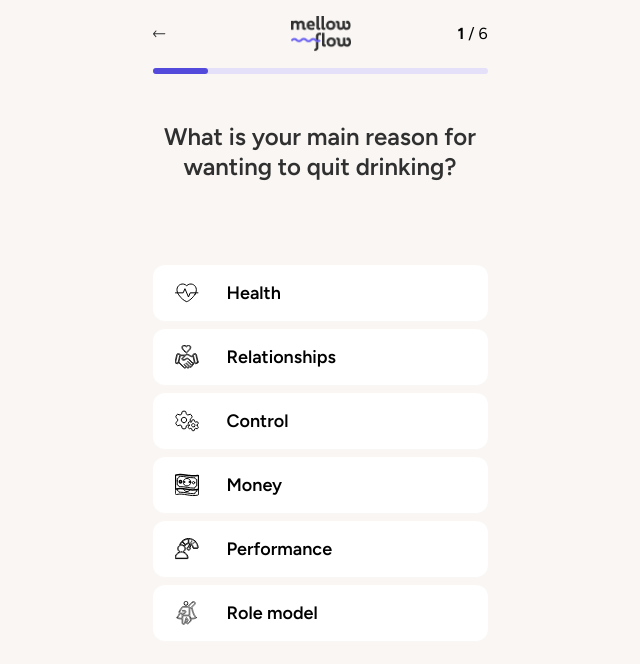
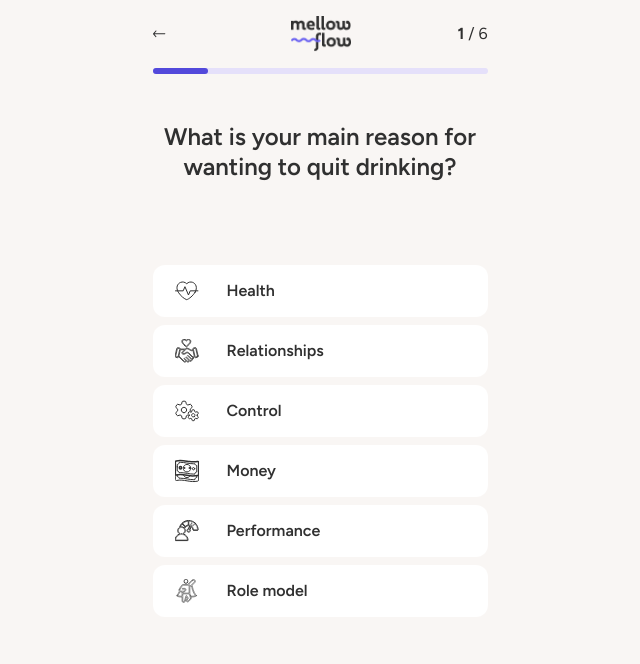
Before and after one commit to Viktorija-Sta/netzet-quiz, a Next.js app: page /quiz in a window 1280 px wide. Shown: the top 664 px of the page, without its empty margins (320-960 px from the left). Built offline with nearby package versions, Linux system fonts and the light colour scheme.

Commit message:
Update text color classes for consistency across CheckoutPage, LandingPage, and QuizPage; modify Tailwind config to replace 'text-text-grey' with 'text-text-gray'

```diff
--- a/app/checkout/page.tsx
+++ b/app/checkout/page.tsx
@@ -49,7 +49,7 @@ export default function CheckoutPage() {
                                     className="flex-shrink-0"
                                 />
                                 <div>
-                                    <span className="text-[10px] text-text-grey">Drinking patterns</span>
+                                    <span className="text-[10px] text-text-gray">Drinking patterns</span>
                                     <span className="block font-bold text-text-gray text-[12px]">Imbalanced</span>
                                 </div>
                             </div>
@@ -65,7 +65,7 @@ export default function CheckoutPage() {
                                     className="flex-shrink-0"
                                 />
                                 <div>
-                                    <span className="text-[10px] text-text-grey">Goal</span>
+                                    <span className="text-[10px] text-text-gray">Goal</span>
                                     <span className="block font-bold text-text-gray text-[12px]">Regain control and live alcohol-free</span>
                                 </div>
                             </div>
@@ -119,7 +119,7 @@ export default function CheckoutPage() {
                                         </div>
 
                                         <div className="w-12 flex-shrink-0 text-right">
-                                            <span className=" font-bold text-[14px]">{item.progress}%</span>
+                                            <span className=" font-bold text-text-gray text-[14px]">{item.progress}%</span>
                                         </div>
 
                                     </div>
--- a/app/page.tsx
+++ b/app/page.tsx
@@ -27,10 +27,10 @@ export default function LandingPage() {
             />
         </div>
 
-        <h1 className="text-[24px] text-center font-semibold text-[#1F1F1F] leading-tight">
+        <h1 className="text-[24px] text-center font-semibold text-text-gray leading-tight">
           What is your gender?
         </h1>
-        <p className="text-[14px] text-center text-[#303030] mt-3">
+        <p className="text-[14px] text-center text-text-gray mt-3">
           We will use this to personalize your plan
         </p>
 
--- a/app/quiz/page.tsx
+++ b/app/quiz/page.tsx
@@ -59,9 +59,9 @@ export default function QuizPage() {
               />
             </div>
 
-            <div className="font-bold ">
+            <div className="font-bold text-text-gray">
               {currentIndex + 1}
-              <span className=" font-normal"> / {TOTAL_QUESTIONS}</span>
+              <span className=" font-normal text-text-gray"> / {TOTAL_QUESTIONS}</span>
             </div>
           </div>
 
@@ -100,8 +100,8 @@ export default function QuizPage() {
                 buttonClasses += ' bg-primary-purple border-primary-purple'
                 textAndIconClasses += ' text-white'
               } else {
-                buttonClasses += ' bg-white border-transparent text-black hover:bg-primary-purple hover:border-primary-purple'
-                textAndIconClasses += ' text-black group-hover:text-white'
+                buttonClasses += ' bg-white border-transparent text-text-gray hover:bg-primary-purple hover:border-primary-purple'
+                textAndIconClasses += ' text-text-gray group-hover:text-white'
               }
             }
 
@@ -116,7 +116,7 @@ export default function QuizPage() {
                   className={`flex-shrink-0 ${textAndIconClasses}`}
                 />
                 <span
-                  className={`font-semibold text-lg ${textAndIconClasses}`}
+                  className={`font-semibold text-[16px] ${textAndIconClasses}`}
                 >
                   {option.text}
                 </span>
--- a/tailwind.config.ts
+++ b/tailwind.config.ts
@@ -14,7 +14,7 @@ const config: Config = {
     'bg-summary-red',
     'bg-summary-yellow',
     'text-white',
-    'text-text-grey',
+    'text-text-gray',
     'text-summary-purple',
     'border-summary-purple-border',
     'bg-quiz-green-border',
```
